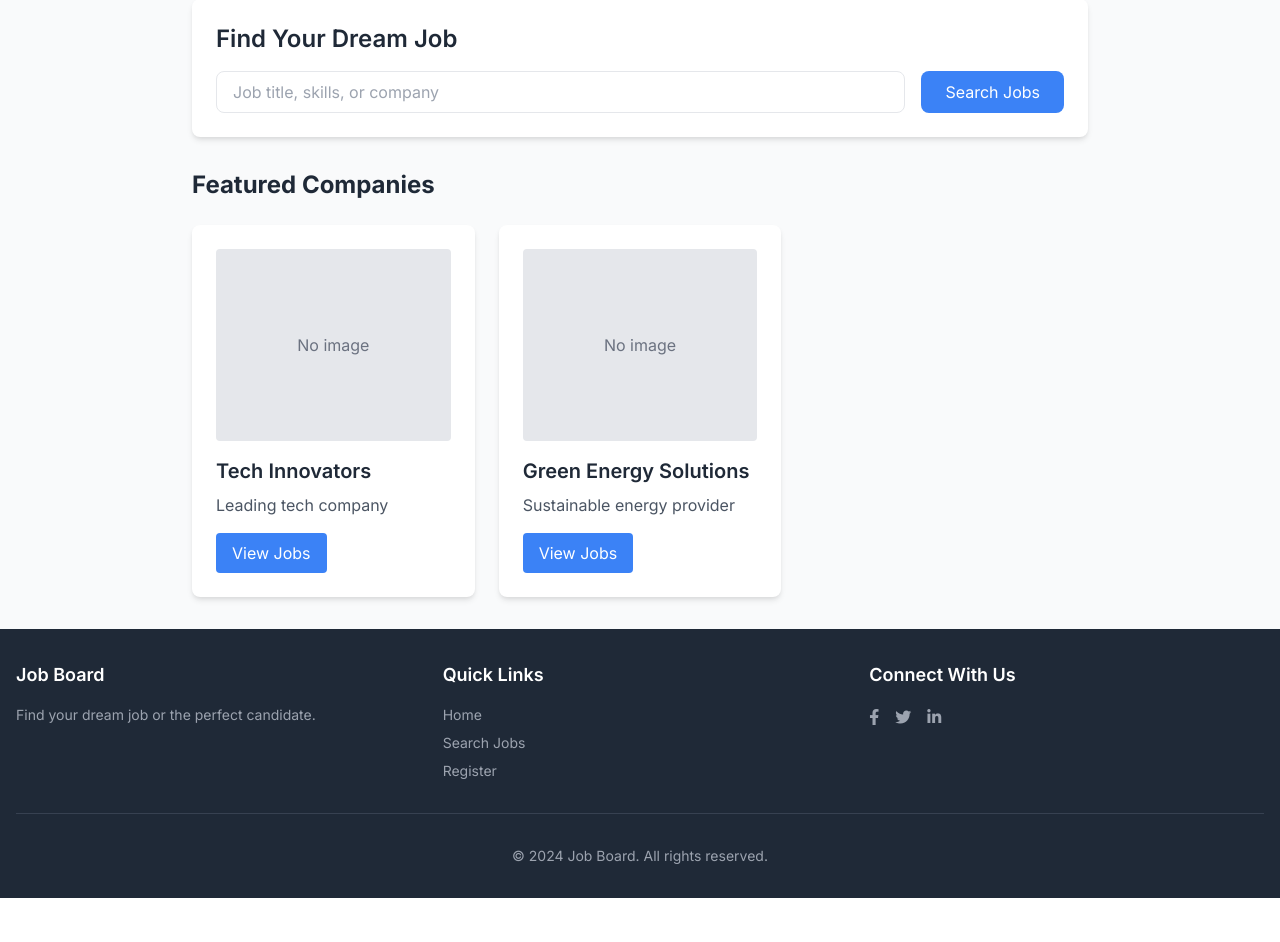
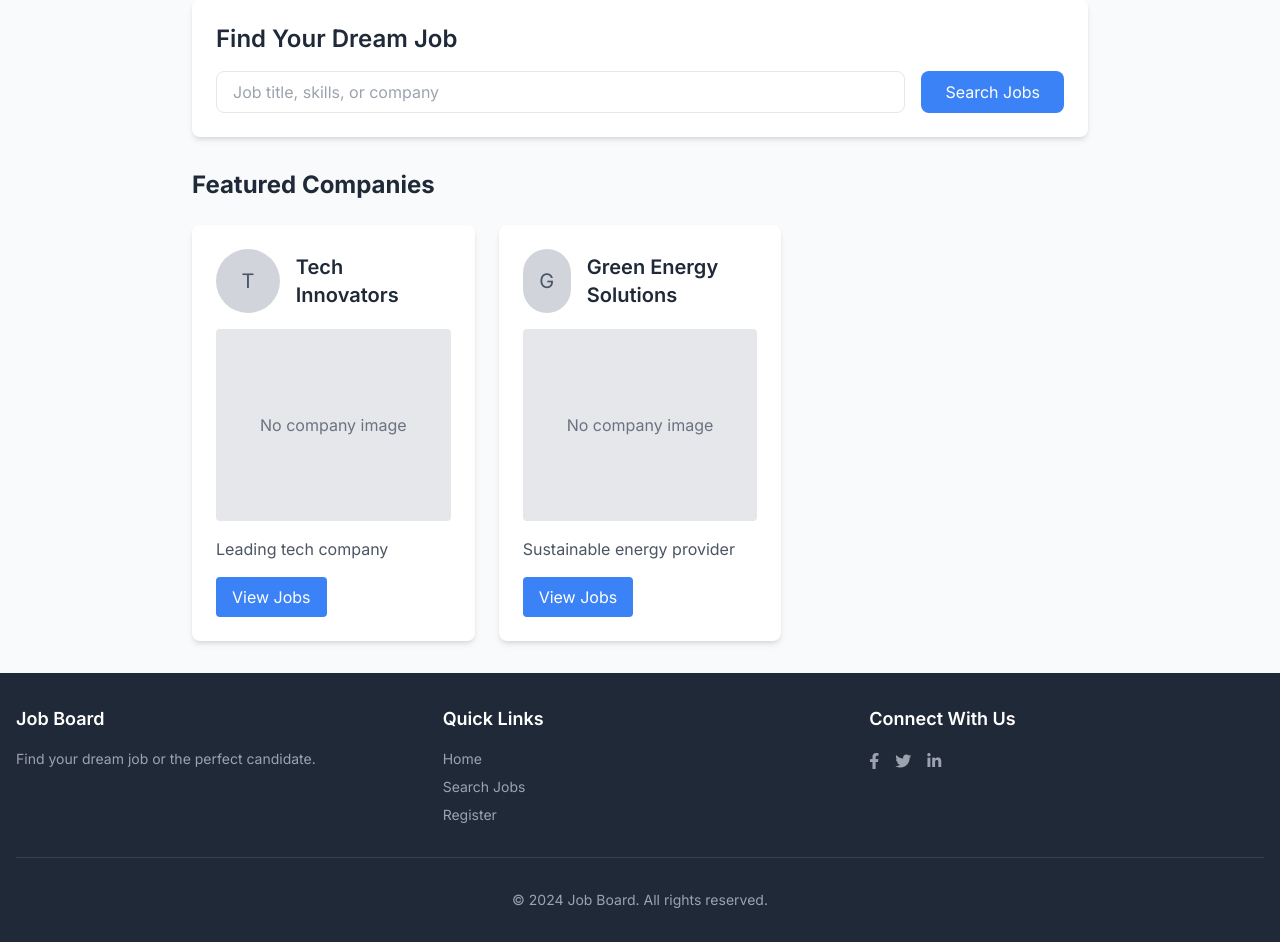
Before and after one commit to thomascodes1-dot/HotSauceJobs_agent, a Flask app: page / in a window 1280 px wide. Shown: the part 167-1109 px from the top of the page. Before the commit the page ends 1065 px from the top, so only its background shows below. Run offline with Flask 3, Linux system fonts and the light colour scheme; data comes from the database, SQL or seed files in the repository.

Commit message:
Agent query: Can you please log in as an employer, go to the profile edit page, upload a profile picture, and then check if the picture is displayed correctly on both the profile page and the home page?

```diff
--- a/routes.py
+++ b/routes.py
@@ -15,7 +15,7 @@ main = Blueprint('main', __name__)
 
 @main.route('/')
 def index():
-    companies = Company.query.all()
+    companies = db.session.query(Company, User.profile_picture).outerjoin(User, Company.id == User.id).all()
     logging.info(f"Retrieved {len(companies)} companies for index page")
     return render_template('index.html', companies=companies)
 
@@ -91,6 +91,7 @@ def edit_profile():
         if form.profile_picture.data:
             picture_file = save_picture(form.profile_picture.data)
             current_user.profile_picture = picture_file
+            logging.info(f"Updated profile picture for user {current_user.username}: {picture_file}")
 
         db.session.commit()
         flash('Your profile has been updated!', 'success')
@@ -113,6 +114,7 @@ def save_picture(form_picture):
     i.thumbnail(output_size)
     i.save(picture_path)
 
+    logging.info(f"Saved profile picture: {picture_fn}")
     return picture_fn
 
 @main.route('/register', methods=['GET', 'POST'])
--- a/templates/index.html
+++ b/templates/index.html
@@ -16,16 +16,25 @@
 
     <h2 class="text-2xl font-bold mb-6">Featured Companies</h2>
     <div class="grid grid-cols-1 md:grid-cols-2 lg:grid-cols-3 gap-6">
-        {% for company in companies %}
+        {% for company, profile_picture in companies %}
         <div class="bg-white p-6 rounded-lg shadow-md hover:shadow-lg transition duration-200">
+            <div class="flex items-center mb-4">
+                {% if profile_picture %}
+                    <img src="{{ url_for('static', filename='profile_pics/' + profile_picture) }}" alt="{{ company.name }}" class="w-16 h-16 rounded-full mr-4 object-cover">
+                {% else %}
+                    <div class="w-16 h-16 bg-gray-300 rounded-full mr-4 flex items-center justify-center">
+                        <span class="text-gray-600 text-xl">{{ company.name[0].upper() }}</span>
+                    </div>
+                {% endif %}
+                <h3 class="text-xl font-semibold">{{ company.name }}</h3>
+            </div>
             {% if company.image %}
             <img src="{{ url_for('static', filename='uploads/' + company.image) }}" alt="{{ company.name }}" class="w-full h-48 object-cover mb-4 rounded">
             {% else %}
             <div class="w-full h-48 bg-gray-200 flex items-center justify-center mb-4 rounded">
-                <span class="text-gray-500">No image</span>
+                <span class="text-gray-500">No company image</span>
             </div>
             {% endif %}
-            <h3 class="text-xl font-semibold mb-2">{{ company.name }}</h3>
             <p class="text-gray-600 mb-4">{{ company.description }}</p>
             <a href="{{ url_for('main.company', company_id=company.id) }}" class="inline-block bg-blue-500 text-white px-4 py-2 rounded hover:bg-blue-600 transition duration-200">View Jobs</a>
         </div>
```
Also changed, not shown: static/profile_pics/ac50e54f94f92560.jpg (added).
